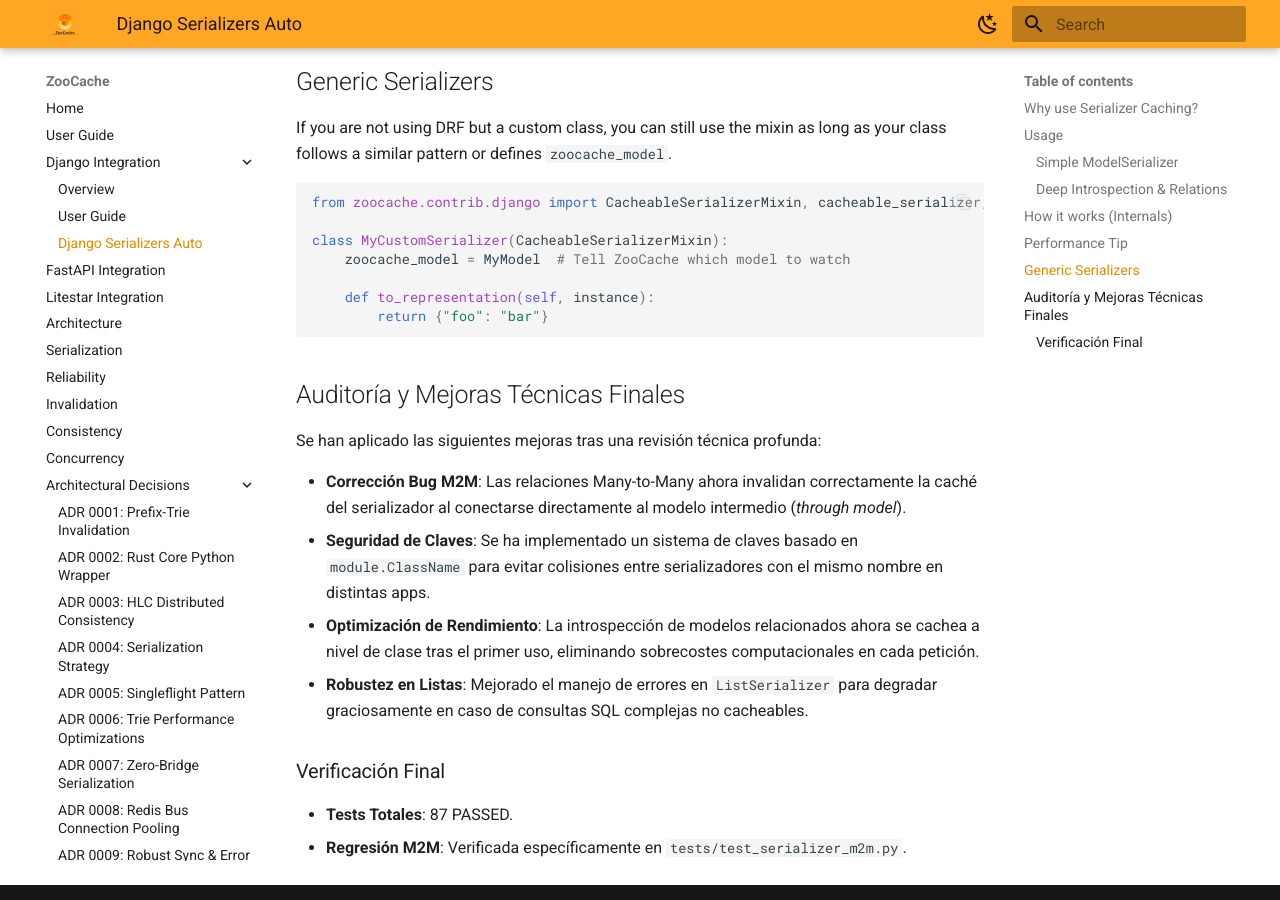
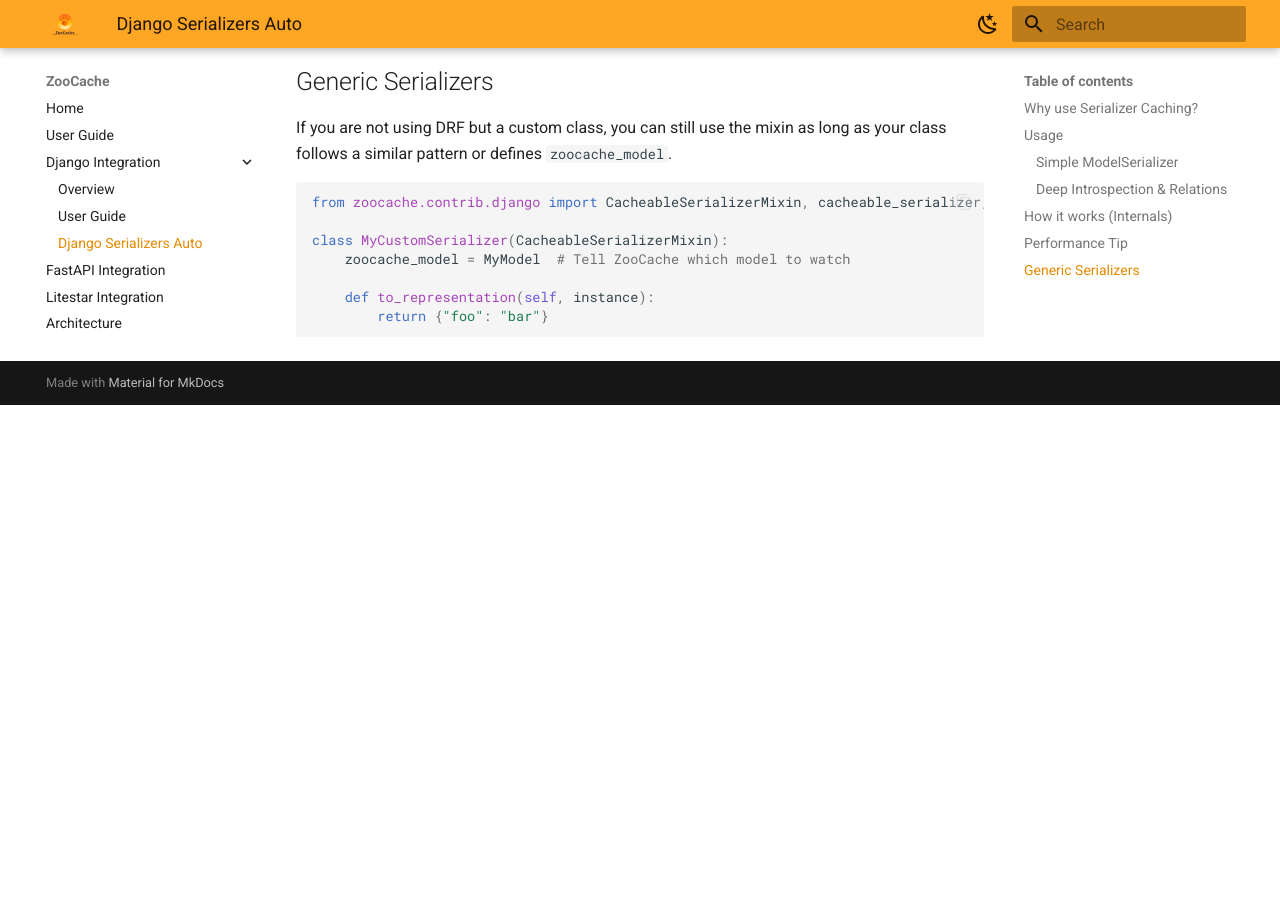
Before and after one commit to albertobadia/zoocache, an MkDocs documentation site: the page built from docs/django_serializers.md, in a window 1280 px wide and 900 px high, scrolled down 1719 px. Built offline with MkDocs 1.6.1 and Material for MkDocs 9.7.7, drawn with Linux system fonts in a browser that asks for light colours; after the commit the page ends 2124 px from its top, so only the background shows below that.

Commit message:
UPDATE: Docs

````diff
--- a/docs/django_serializers.md
+++ b/docs/django_serializers.md
@@ -76,16 +76,3 @@
     def to_representation(self, instance):
         return {"foo": "bar"}
 ```
-
-## Auditoría y Mejoras Técnicas Finales
-
-Se han aplicado las siguientes mejoras tras una revisión técnica profunda:
-
-- **Corrección Bug M2M**: Las relaciones Many-to-Many ahora invalidan correctamente la caché del serializador al conectarse directamente al modelo intermedio (*through model*).
-- **Seguridad de Claves**: Se ha implementado un sistema de claves basado en `module.ClassName` para evitar colisiones entre serializadores con el mismo nombre en distintas apps.
-- **Optimización de Rendimiento**: La introspección de modelos relacionados ahora se cachea a nivel de clase tras el primer uso, eliminando sobrecostes computacionales en cada petición.
-- **Robustez en Listas**: Mejorado el manejo de errores en `ListSerializer` para degradar graciosamente en caso de consultas SQL complejas no cacheables.
-
-### Verificación Final
-- **Tests Totales**: 87 PASSED.
-- **Regresión M2M**: Verificada específicamente en `tests/test_serializer_m2m.py`.
````
Also changed, not shown: docs/django_user_guide.md (+1 -1 lines), docs/user_guide.md (+4 -1 lines).
